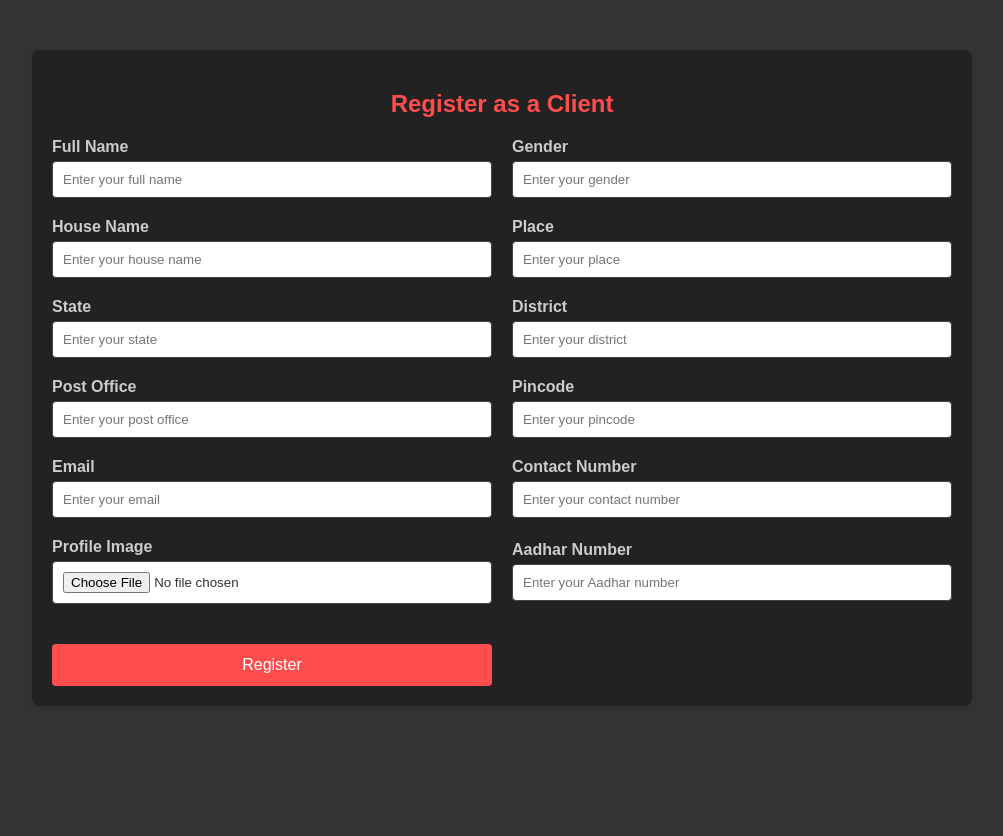
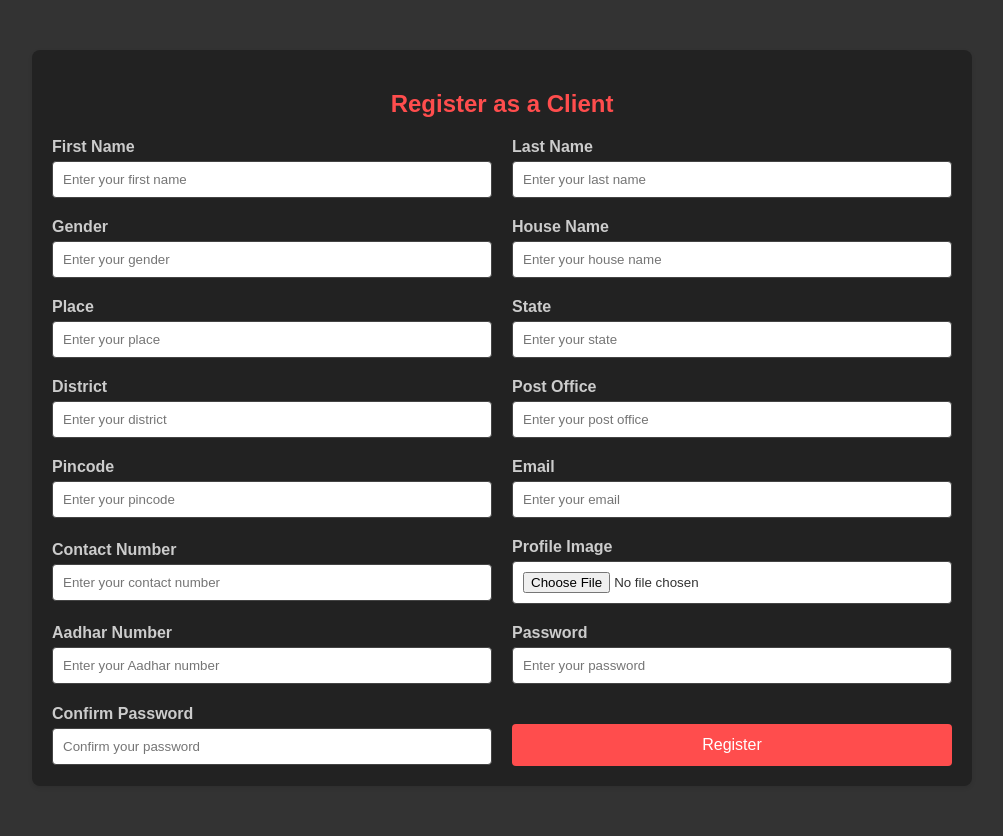
Before and after one commit to ginnto/legal_guru, a Django app: page /client/clientregister in a window 1280 px wide. Shown: the whole page, without its empty margins (138-1141 px from the left). Before the commit the page ends 706 px from the top, so only its background shows below. Run offline with Django 5.2, Linux system fonts and the light colour scheme.

Commit message:
client changes not working

```diff
--- a/client/views.py
+++ b/client/views.py
@@ -1,9 +1,67 @@
-from django.shortcuts import render
-
-# Create your views here.
+from django.shortcuts import render, redirect
+from django.contrib.auth.models import User
+from django.contrib import messages
+from .models import ClientRegistration  # Import ClientRegistration model
 
 def clientregister(request):
-    return render(request, 'client_register.html')
+    if request.method == "POST":
+        first_name = request.POST.get('first_name')
+        last_name = request.POST.get('last_name')
+        password = request.POST.get('password')
+        confirm_password = request.POST.get('confirm_password')
+        email = request.POST.get('email')
+        gender = request.POST.get('gender')
+        hname = request.POST.get('hname')
+        place = request.POST.get('place')
+        state = request.POST.get('state')
+        district = request.POST.get('district')
+        postoffice = request.POST.get('postoffice')
+        pin = request.POST.get('pin')
+        contactno = request.POST.get('contactno')
+        aadharno = request.POST.get('aadharno')
+        image = request.FILES.get('image')
+
+        if password != confirm_password:
+            messages.error(request, "Passwords do not match.")
+            return redirect("clientregister")
+
+        if len(password) < 8:
+            messages.error(request, "Password must be at least 8 characters.")
+            return redirect("clientregister")
+
+        if User.objects.filter(email=email).exists():
+            messages.error(request, "Email is already in use.")
+            return redirect("clientregister")
+
+        user = User.objects.create_user(
+            first_name=first_name,
+            last_name=last_name,
+            username=email,  # Use email as the username
+            password=password,
+            email=email
+        )
+        user.save()
+
+        client = ClientRegistration.objects.create(
+            user=user,
+            name=first_name + " " + last_name,  # Full name as first and last name combined
+            gender=gender,
+            hname=hname,
+            place=place,
+            state=state,
+            district=district,
+            postoffice=postoffice,
+            pin=pin,
+            contactno=contactno,
+            image=image,
+            aadharno=aadharno
+        )
+        client.save()
+
+        messages.success(request, "Registration successful!")
+        return redirect('/')
+    else:
+        return render(request, 'client_register.html')
 
 def clientdash(request):
     return render(request, 'clientdash.html')
--- a/templates/client_register.html
+++ b/templates/client_register.html
@@ -4,7 +4,6 @@
     <meta charset="UTF-8">
     <meta name="viewport" content="width=device-width, initial-scale=1.0">
     <title>Client Registration</title>
-
     <style>
         body {
             font-family: Arial, sans-serif;
@@ -13,7 +12,6 @@
             padding: 0;
             color: #fff;
         }
-
         .container {
             width: 100%;
             max-width: 900px; /* Max-width of the form container */
@@ -23,7 +21,6 @@
             border-radius: 8px;
             box-shadow: 0 2px 4px rgba(0, 0, 0, 0.1);
         }
-
         h2 {
             text-align: center;
             color: #ff4d4d; /* Red color for the heading */
@@ -96,10 +93,16 @@
         <form action="{% url 'clientregister' %}" method="post" enctype="multipart/form-data">
             {% csrf_token %}
 
-            <!-- Full Name -->
+            <!-- First Name -->
             <div class="form-group">
-                <label for="name">Full Name</label>
-                <input type="text" id="name" name="name" placeholder="Enter your full name" required>
+                <label for="first_name">First Name</label>
+                <input type="text" id="first_name" name="first_name" placeholder="Enter your first name" required>
+            </div>
+
+            <!-- Last Name -->
+            <div class="form-group">
+                <label for="last_name">Last Name</label>
+                <input type="text" id="last_name" name="last_name" placeholder="Enter your last name" required>
             </div>
 
             <!-- Gender -->
@@ -168,6 +171,18 @@
                 <input type="text" id="aadharno" name="aadharno" placeholder="Enter your Aadhar number" maxlength="12" required>
             </div>
 
+            <!-- Password -->
+            <div class="form-group">
+                <label for="password">Password</label>
+                <input type="password" id="password" name="password" placeholder="Enter your password" required>
+            </div>
+
+            <!-- Confirm Password -->
+            <div class="form-group">
+                <label for="confirm_password">Confirm Password</label>
+                <input type="password" id="confirm_password" name="confirm_password" placeholder="Confirm your password" required>
+            </div>
+
             <button type="submit">Register</button>
         </form>
     </div>
```
